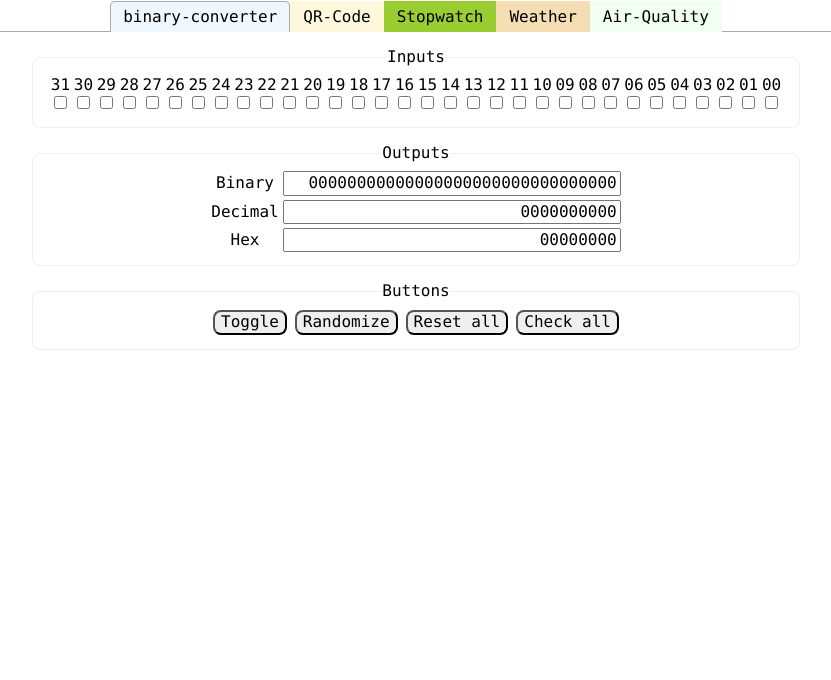
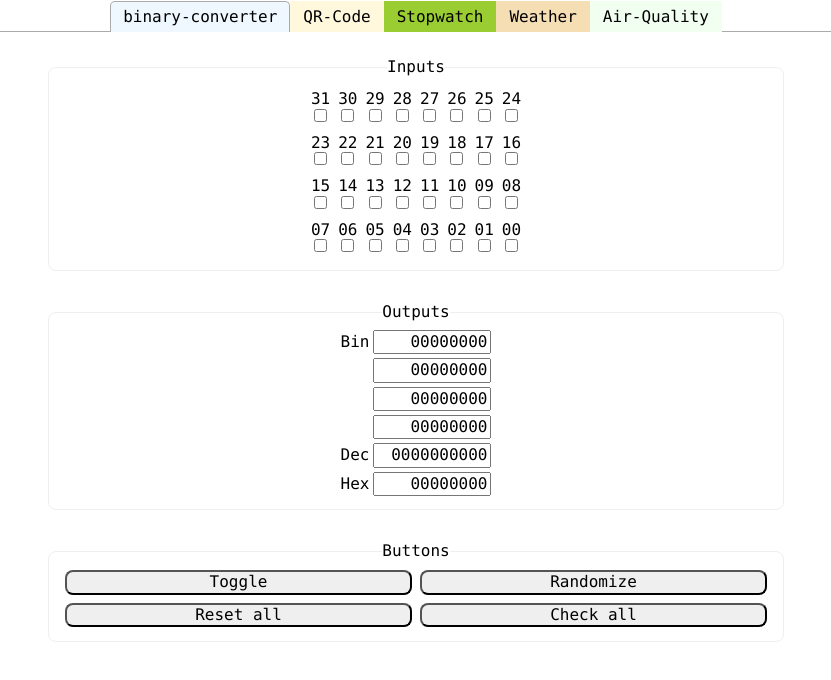
Before and after one commit to ychsiao168/simple-utility-app, a React (Create React App) app: page / in a window 1280 px wide. Shown: the top 680 px of the page, without its empty margins (224-1055 px from the left). Built offline with nearby package versions, Linux system fonts and the light colour scheme.

Commit message:
better rwd

```diff
--- a/src/components/AirQuality.js
+++ b/src/components/AirQuality.js
@@ -68,10 +68,10 @@ const AirQuality = () => {
   const DropdownMenu = () => {
 
     return (
-      <fieldset className="flex flex-row w-60 center justify-center br3">
+      <fieldset className="flex flex-row flex-wrap w-60 center justify-center br3">
         <legend> 測站 </legend>
         <select
-          className="pa3 ma3 br3 w-40"
+          className="pa2 ma2 br3"
           onChange={e => {
             //console.log("Location onChange", e.target.value, siteArr[e.target.value][0])
             setLocation(e.target.value);
@@ -88,7 +88,7 @@ const AirQuality = () => {
         </select>
 
         <select
-          className="pa3 ma3 br3 w-40"
+          className="pa2 ma2 br3"
           onChange={e => setSite(e.target.value)}
           value={gSite}
         >
@@ -124,7 +124,7 @@ const AirQuality = () => {
 
 
     return (
-      <fieldset className="flex flex-column w-60 center justify-center br3">
+      <fieldset className="flex flex-column w-60 center justify-center ma3 pa3 br3">
         {record["PublishTime"]} <br></br>
         {record["County"]} / {record["SiteName"]}<br></br>
         <h1>{record["AQI"]}</h1><br></br>
--- a/src/components/Bin-converter.js
+++ b/src/components/Bin-converter.js
@@ -77,17 +77,41 @@ const BinConverter = () => {
     return <table className="center">
       <tbody>
         <tr>
-          <td>Binary</td>
+          <td>Bin</td>
           <td>
-            <input type="text" name="binary" readOnly={true} maxLength="32" size="32" style={{ "textAlign": "right" }}
-              value={binValue} />
+            <input type="text" name="binary24" readOnly={true} maxLength="10" size="10" style={{ "textAlign": "right" }}
+              value={binValue.slice(0, 8)} />
           </td>
         </tr>
 
         <tr>
-          <td>Decimal</td>
+          <td></td>
           <td>
-            <input type="text" name="decimal" readOnly={true} maxLength="32" size="32" style={{ "textAlign": "right" }}
+            <input type="text" name="binary16" readOnly={true} maxLength="10" size="10" style={{ "textAlign": "right" }}
+              value={binValue.slice(8, 16)} />
+          </td>
+        </tr>
+
+        <tr>
+          <td></td>
+          <td>
+            <input type="text" name="binary08" readOnly={true} maxLength="10" size="10" style={{ "textAlign": "right" }}
+              value={binValue.slice(16, 24)} />
+          </td>
+        </tr>
+
+        <tr>
+          <td></td>
+          <td>
+            <input type="text" name="binary00" readOnly={true} maxLength="10" size="10" style={{ "textAlign": "right" }}
+              value={binValue.slice(24, 32)} />
+          </td>
+        </tr>
+
+        <tr>
+          <td>Dec</td>
+          <td>
+            <input type="text" name="decimal" readOnly={true} maxLength="10" size="10" style={{ "textAlign": "right" }}
               value={decValue} />
           </td>
         </tr>
@@ -95,7 +119,7 @@ const BinConverter = () => {
         <tr>
           <td>Hex</td>
           <td>
-            <input type="text" name="Hex" readOnly={true} maxLength="32" size="32" style={{ "textAlign": "right" }}
+            <input type="text" name="Hex" readOnly={true} maxLength="10" size="10" style={{ "textAlign": "right" }}
               value={hexValue} />
           </td>
         </tr>
@@ -105,38 +129,64 @@ const BinConverter = () => {
 
 
   return (
-    <div>
-      <fieldset className="ba br3 ma3 w-60 center">
+    <div className="flex flex-column justify-center center w-60">
+      <fieldset className="ba br3 ma3">
         <legend>Inputs</legend>
         <CheckboxGroup
-          checkedArr={checkedArr}
+          checkedArr={checkedArr.slice(24, 32)}
           handler={handleCheckboxChange}
+          base={24}
+        />
+
+        <CheckboxGroup
+          checkedArr={checkedArr.slice(16, 24)}
+          handler={handleCheckboxChange}
+          base={16}
+        />
+
+        <CheckboxGroup
+          checkedArr={checkedArr.slice(8, 16)}
+          handler={handleCheckboxChange}
+          base={8}
+        />
+
+        <CheckboxGroup
+          checkedArr={checkedArr.slice(0, 8)}
+          handler={handleCheckboxChange}
+          base={0}
         />
       </fieldset>
 
-      <fieldset className="ba br3 ma3 w-60 center">
+      <fieldset className="ba br3 ma3 f5">
         <legend>Outputs</legend>
         <OutputTable />
       </fieldset>
 
-      <fieldset className="ba br3 ma3 justify-center w-60 center">
+      <fieldset className="ba br3 ma3">
         <legend>Buttons</legend>
 
-        <button className="br3 ma1 pointer" onClick={handleToggle}>
+        <div className="flex flex-row">
+          <button className="br3 ma1 pointer w-50" onClick={handleToggle}>
             Toggle
           </button>
 
-        <button className="br3 ma1 pointer" onClick={handleRandomize}>
+          <button className="br3 ma1 pointer w-50" onClick={handleRandomize}>
             Randomize
           </button>
+        </div>
 
-        <button className="br3 ma1 pointer" onClick={handleResetAll}>
+        <div className="flex flex-row">
+          <button className="br3 ma1 pointer  w-50" onClick={handleResetAll}>
             Reset all
           </button>
 
-        <button className="br3 ma1 pointer" onClick={handleCheckAll}>
+          <button className="br3 ma1 pointer  w-50" onClick={handleCheckAll}>
             Check all
           </button>
+        </div>
+
+
+
       </fieldset>
     </div >
   )
--- a/src/components/Checkbox.js
+++ b/src/components/Checkbox.js
@@ -1,15 +1,16 @@
 import React from 'react'
 
 const Checkbox = ({ label, isSelected, onCheckboxChange }) => (
-  <label>
-    {label}
+  <div className="flex flex-column pa1 items-center">
+    <label>{label}</label>
     <input
       type="checkbox"
       name={label}
       checked={isSelected}
       onChange={onCheckboxChange}
     />
-  </label>
+  </div>
+
 )
 
 export default Checkbox
--- a/src/components/CheckboxGroup.js
+++ b/src/components/CheckboxGroup.js
@@ -1,18 +1,18 @@
 import React from 'react'
 import Checkbox from './Checkbox'
 
-const CheckboxGroup = ({ checkedArr, handler }) => {
+const CheckboxGroup = ({ checkedArr, handler, base }) => {
   const checkboxArr = checkedArr.map((checked, index) => {
     return <Checkbox
-      label={index.toString(10).padStart(2, "0")}
+      label={(base + index).toString(10).padStart(2, "0")}
       isSelected={checked}
       onCheckboxChange={handler}
-      key={index.toString(10).padStart(2, "0")}
+      key={(base + index).toString(10).padStart(2, "0")}
     />
   })
 
   return (
-    <div className="f5 flex flex-row-reverse ma1">
+    <div className="flex flex-row-reverse ma1 justify-center">
       {checkboxArr}
     </div>
   );
--- a/src/components/Stopwatch.js
+++ b/src/components/Stopwatch.js
@@ -139,9 +139,9 @@ class Stopwatch extends Component {
   addResult = (index, total, lap) => {
     // make one table row
     const newRow = <tr>
-      <td>{`#${(index + 1).toString().padStart(3, "0")}`}</td>
-      <td>{total}</td>
-      <td>{lap}</td>
+      <td className="bg-light-red">{`#${(index + 1).toString().padStart(2, "0")}`}</td>
+      <td className="bg-light-green">{total}</td>
+      <td className="bg-light-blue">{lap}</td>
     </tr>
 
     this.setState({
@@ -151,21 +151,21 @@ class Stopwatch extends Component {
 
   render() {
     return (
-      <div>
-        <div className="flex flex-row ma3 w-60 center">
-          <fieldset className="w-50 ma3 br3">
+      <div className="flex flex-column justify-center center w-60">
+        <fieldset className="ba br3 ma3">
+          <fieldset className="br3">
             <legend>Total</legend>
-            <h1>{this.state.totalTime}</h1>
+            <h2>{this.state.totalTime}</h2>
           </fieldset>
-          <fieldset className="w-50 ma3 br3">
+          <fieldset className="br3">
             <legend>LAP</legend>
-            <h1>{this.state.lapTime}</h1>
+            <h2>{this.state.lapTime}</h2>
           </fieldset>
-        </div>
+        </fieldset>
 
-        <div className="flex flex-row ma3 w-60 center justify-center">
+        <fieldset className="ba br3 ma3">
           <button
-            className="br3 w-20 pa3 ma3"
+            className="br3 pa2 ma2"
             disabled={!this.state.enBtnReset}
             onClick={this.handleReset}
           >
@@ -173,23 +173,23 @@ class Stopwatch extends Component {
           </button>
 
           <button
-            className="br3 w-20 pa3 ma3"
+            className="br3 pa2 ma2"
             disabled={!this.state.enBtnStart}
             onClick={this.handleStart}>
             {this.state.startButtonText}
           </button>
 
           <button
-            className="br3 w-20 pa3 ma3"
+            className="br3 pa2 ma2"
             disabled={!this.state.enBtnLap}
             onClick={this.handleLap}>
             LAP
           </button>
-        </div>
+        </fieldset>
 
-        <fieldset className="flex flex-row ma3 w-60 center br3">
+        <fieldset className="ba br3 ma3">
           <legend> Results </legend>
-          <table className="center f3 w-90">
+          <table className="center f5">
             <thead>
               <td>No.</td>
               <td>Total</td>
--- a/src/components/Weathercards.js
+++ b/src/components/Weathercards.js
@@ -40,7 +40,7 @@ const Weathercards = () => {
       <select
         className="pa3 ma3 br3 w-40"
         onChange={(e) => { setLocation(e.target.value) }}
-        defaultValue={location}
+        value={location}
       >
         <option value="" disabled>選擇縣市</option>
         {
@@ -50,7 +50,7 @@ const Weathercards = () => {
         }
       </select>
 
-      <fieldset className="flex flex-row justify-center center pa3 ma3 br3 w-40">
+      <fieldset className="flex flex-row flex-wrap justify-center center pa3 ma3 br3 w-40">
         <legend>{locationName}</legend>
         <Weathercard records={gRecords} index={0} />
         <Weathercard records={gRecords} index={1} />
--- a/src/components/qrcode.js
+++ b/src/components/qrcode.js
@@ -49,26 +49,29 @@ const QRcode = () => {
 
 
   return (
-    <div>
-      <fieldset className="w-60 center flex ma3 ba br3 pa3 ma3">
+    <div className="flex flex-column justify-center center w-60">
+      <fieldset className="ba br3 ma3">
         <legend> Input String </legend>
         <textarea
-          className="tc f4 br3 center w-80"
-          rows="4"
-          cols="64"
+          className="tc f5 br3 center w-100"
+          rows="8"
+          cols="32"
           maxLength="256"
           value={inputText}
           onChange={inputHandler}
           onKeyDown={inputHandler}
         >
         </textarea>
-        <button className="br3 w-20" onClick={qrcodeHandler} > GO </button>
-        <button className="br3 w-20" onClick={clearHandler} > Clear </button>
+        <div className="flex center w-100">
+          <button className="pa1 ma1 br3 w-50" onClick={qrcodeHandler} > GO </button>
+          <button className="pa1 ma1 br3 w-50" onClick={clearHandler} > Clear </button>
+        </div>
+
       </fieldset>
 
-      <fieldset className="flex flex-column w-60 center flex ma3 ba br3">
+      <fieldset className="ba br3 ma3 ">
         <legend> QR Code </legend>
-        <img className="center" src={imgsrc} alt="" width="30%" />
+        <img className="center" src={imgsrc} alt="" width="80%" />
         <h2 className="center">{log}</h2>
       </fieldset>
     </div>
```
Lines whose indentation alone changed are shown as unchanged.
